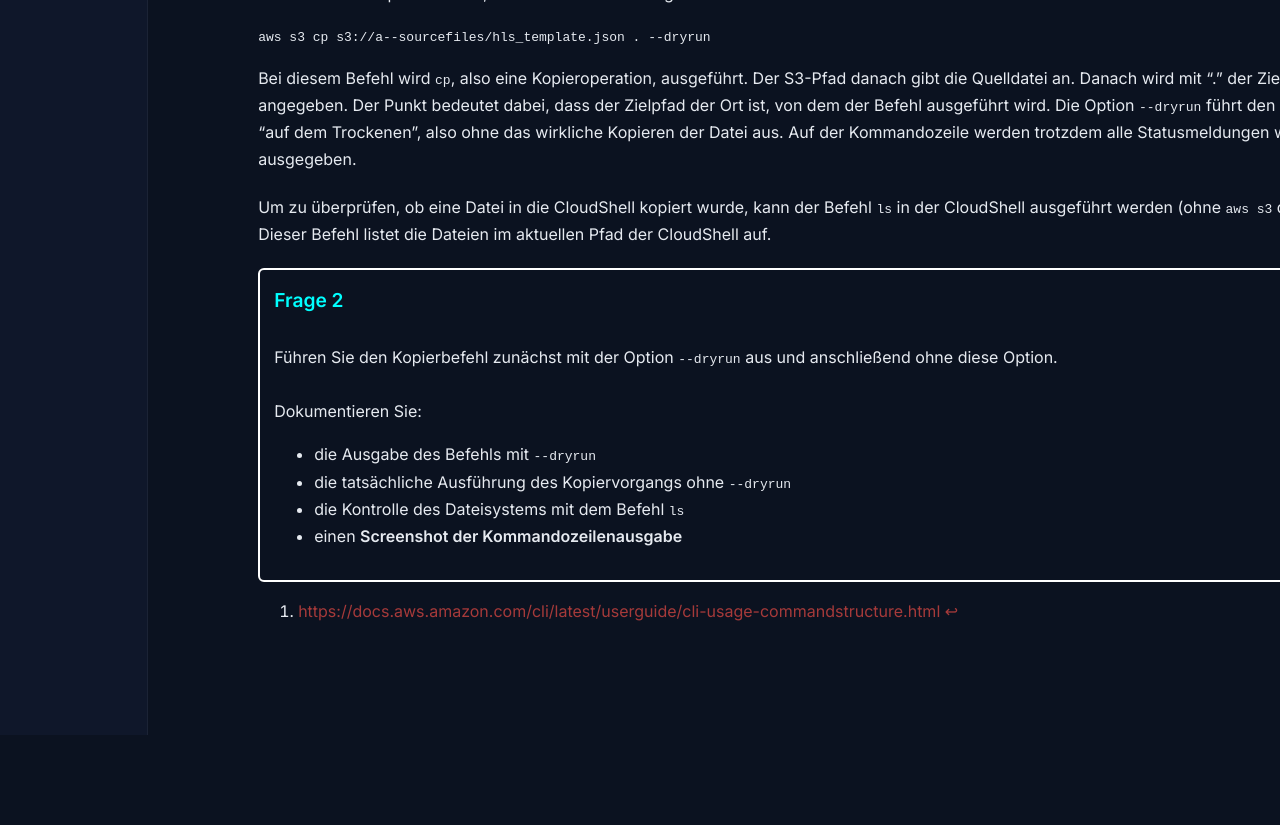
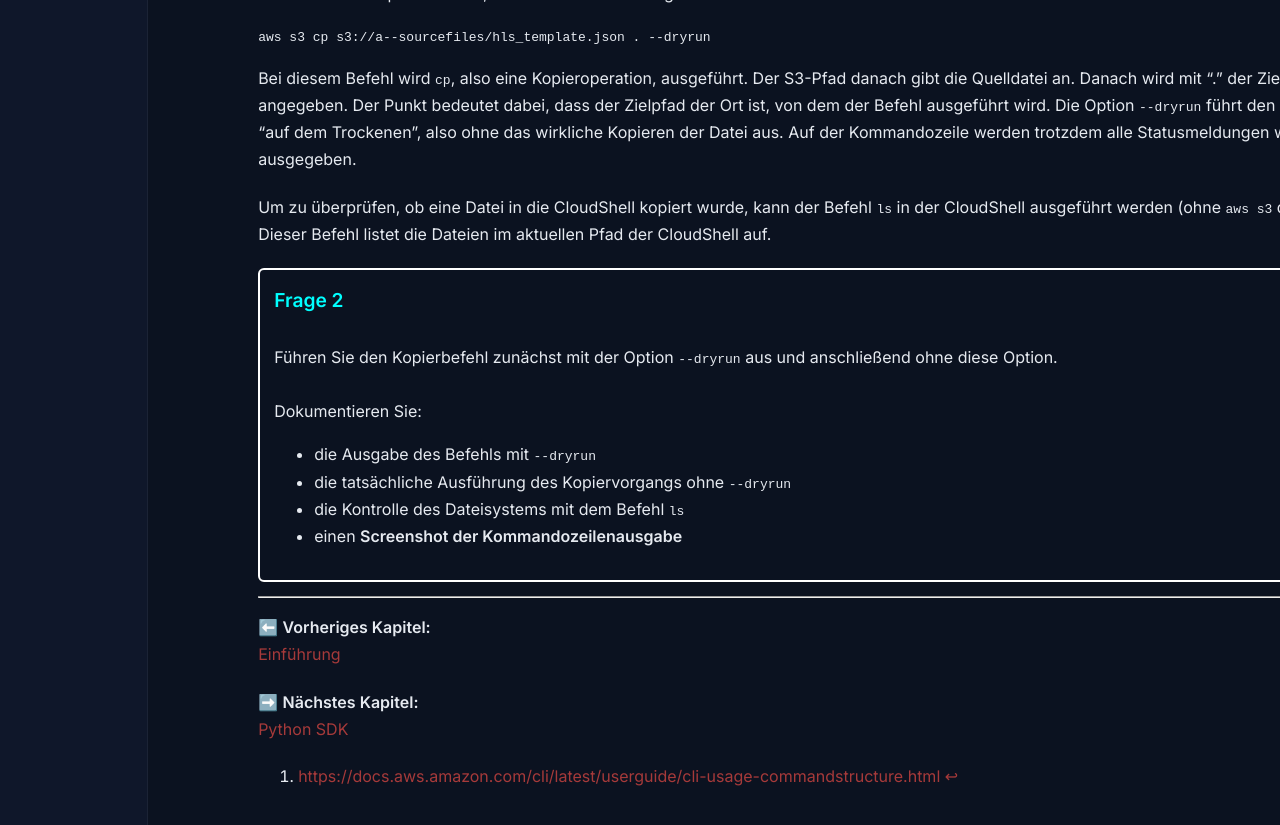
Before and after one commit to LimaLima2670/AWSPraktikumThesis, a Jekyll site: the page built from docs/Versuch5/02-cloudshell.md, in a window 1280 px wide and 900 px high, scrolled down 3490 px. Shown: the top 825 px of the window. Built offline with Jekyll 4.4.1, drawn with Linux system fonts in a browser that asks for light colours; before the commit the page ends 4225 px from its top, so only the background shows below that.

Commit message:
Update 02-cloudshell.md

```diff
--- a/docs/Versuch5/02-cloudshell.md
+++ b/docs/Versuch5/02-cloudshell.md
@@ -101,7 +101,13 @@ Um zu überprüfen, ob eine Datei in die CloudShell kopiert wurde, kann der Befe
   </ul>
 </div>
 
+---
 
+⬅️ **Vorheriges Kapitel:**
+[Einführung](01-einfuehrung.md)
+
+➡️ **Nächstes Kapitel:**
+[Python SDK](03-python_sdk.md)
 
 
 [^1]: [https://docs.aws.amazon.com/cli/latest/userguide/cli-usage-commandstructure.html](https://docs.aws.amazon.com/cli/latest/userguide/cli-usage-commandstructure.html)
```
